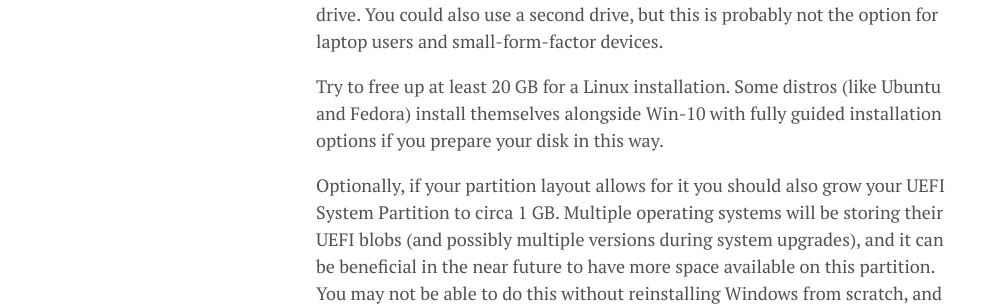
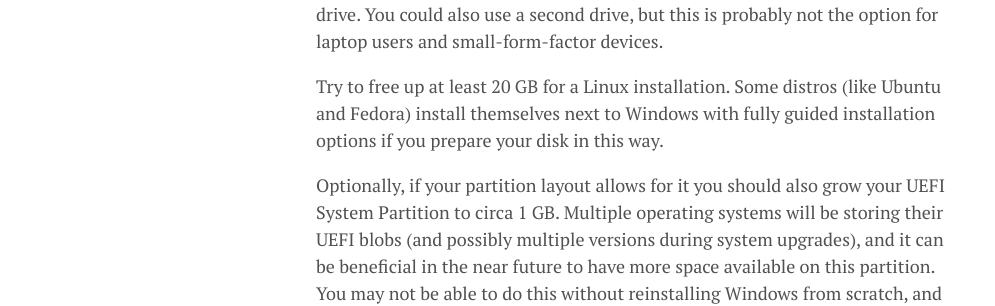
Before and after one commit to lgeurts/lgeurts.github.io, a Jekyll site: the page built from _posts/2019-03-19-dual-booting-windows-and-linux.md, in a window 1280 px wide and 900 px high, scrolled down 1402 px. Shown: the part 186-492 px from the top of the window, without its empty margins (0-995 px from the left). Built offline with Jekyll 4.4.1, drawn with Linux system fonts in a browser that asks for light colours; nearby versions of some CDN libraries; comment, search, counter and statistics services are not loaded.

Commit message:
Update 2019-03-19-dual-booting-windows-and-linux.md

```diff
--- a/_posts/2019-03-19-dual-booting-windows-and-linux.md
+++ b/_posts/2019-03-19-dual-booting-windows-and-linux.md
@@ -30,7 +30,7 @@ To mop it up, double-check that you have the latest firmware updates installed,
 
 To install a second operating system you'll need extra space on your system drive. You could also use a second drive, but this is probably not the option for laptop users and small-form-factor devices.
 
-Try to free up at least 20 GB for a Linux installation. Some distros (like Ubuntu and Fedora) install themselves alongside Win-10 with fully guided installation options if you prepare your disk in this way.
+Try to free up at least 20 GB for a Linux installation. Some distros (like Ubuntu and Fedora) install themselves next to Windows with fully guided installation options if you prepare your disk in this way.
 
 Optionally, if your partition layout allows for it you should also grow your UEFI System Partition to circa 1 GB. Multiple operating systems will be storing their UEFI blobs (and possibly multiple versions during system upgrades), and it can be beneficial in the near future to have more space available on this partition. You may not be able to do this without reinstalling Windows from scratch, and it’s not really necessary (although it might save you some troubleshooting at a later time).
 
```
